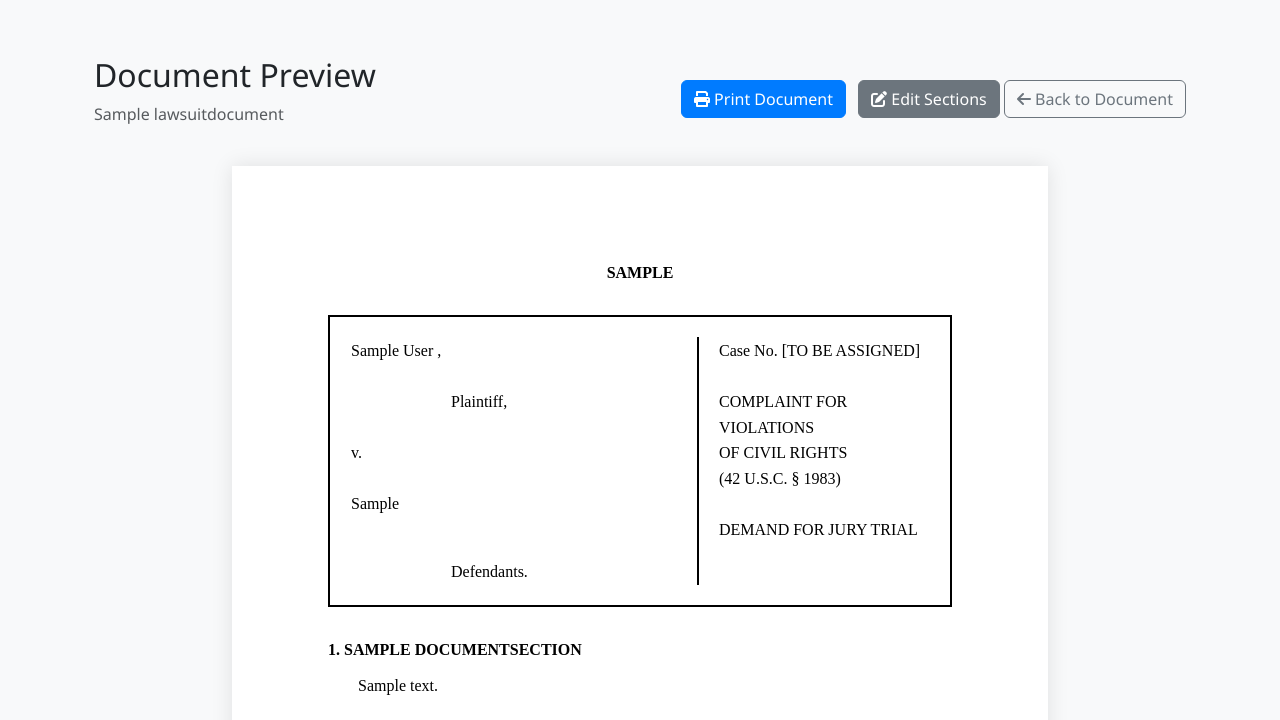
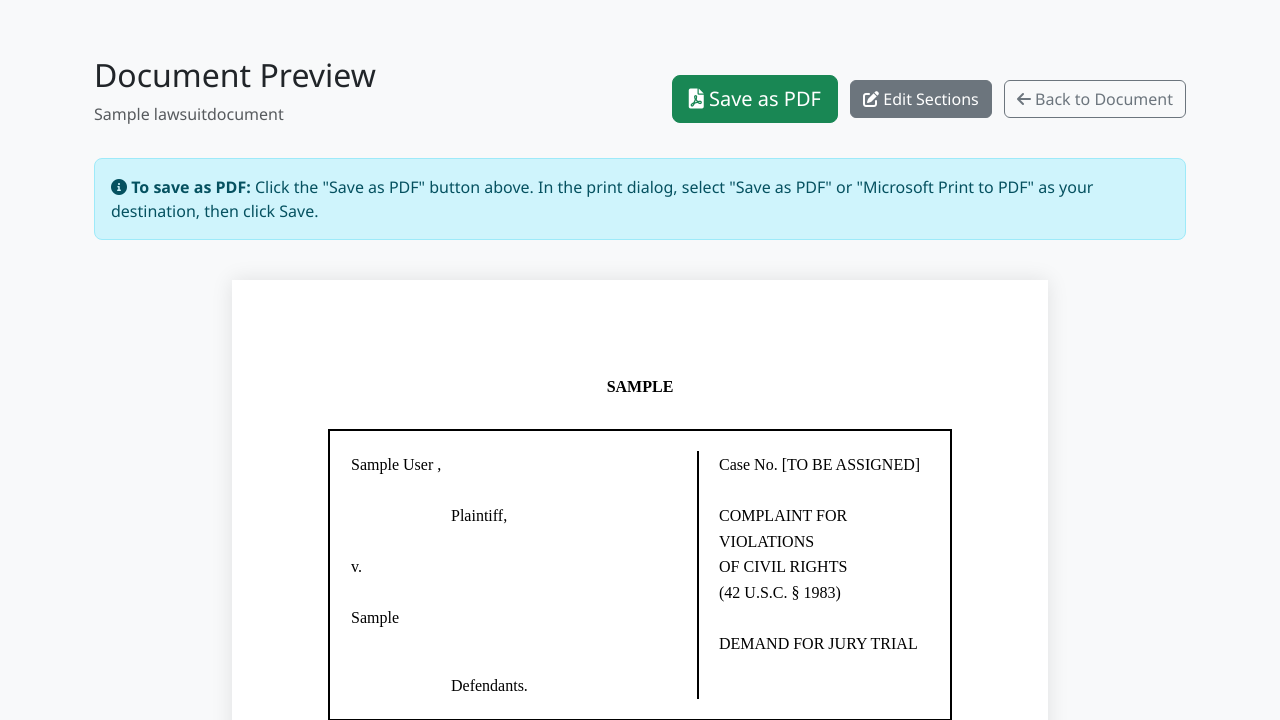
Before and after one commit to LaylaAddi/1983, a Django app: page /documents/1/preview/ in a window 1280 px wide. Shown: the part 80-800 px from the top of the page. Run offline with Django 4.2, Linux system fonts and the light colour scheme; a user stored in the database is signed in; tables that the repository leaves empty hold one stand-in row (values such as "Sample post"); parts of the project's set-up code (start-up, migrations or seed data) failed here and were passed over.

Commit message:
rollback pdf

```diff
--- a/templates/documents/document_preview.html
+++ b/templates/documents/document_preview.html
@@ -88,16 +88,21 @@
                     <p class="text-muted">{{ document.title }}</p>
                 </div>
                 <div>
-                    <button onclick="window.print()" class="btn btn-primary me-2">
-                        <i class="fas fa-print"></i> Print Document
+                    <button onclick="window.print()" class="btn btn-success btn-lg me-2">
+                        <i class="fas fa-file-pdf"></i> Save as PDF
                     </button>
-                    <a href="{% url 'manage_document_sections' document.pk %}" class="btn btn-secondary">
+                    <a href="{% url 'manage_document_sections' document.pk %}" class="btn btn-secondary me-2">
                         <i class="fas fa-edit"></i> Edit Sections
                     </a>
                     <a href="{% url 'document_detail' document.pk %}" class="btn btn-outline-secondary">
                         <i class="fas fa-arrow-left"></i> Back to Document
                     </a>
                 </div>
+            </div>
+
+            <!-- Simple Instructions -->
+            <div class="alert alert-info mt-3">
+                <i class="fas fa-info-circle"></i> <strong>To save as PDF:</strong> Click the "Save as PDF" button above. In the print dialog, select "Save as PDF" or "Microsoft Print to PDF" as your destination, then click Save.
             </div>
         </div>
     </div>
```
